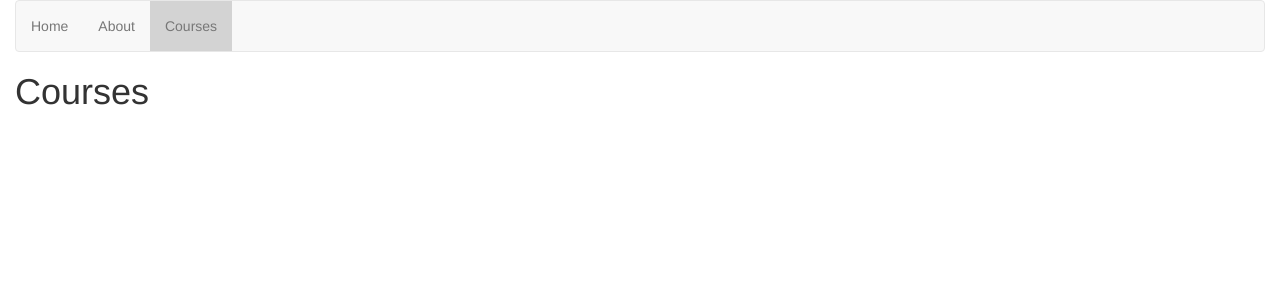
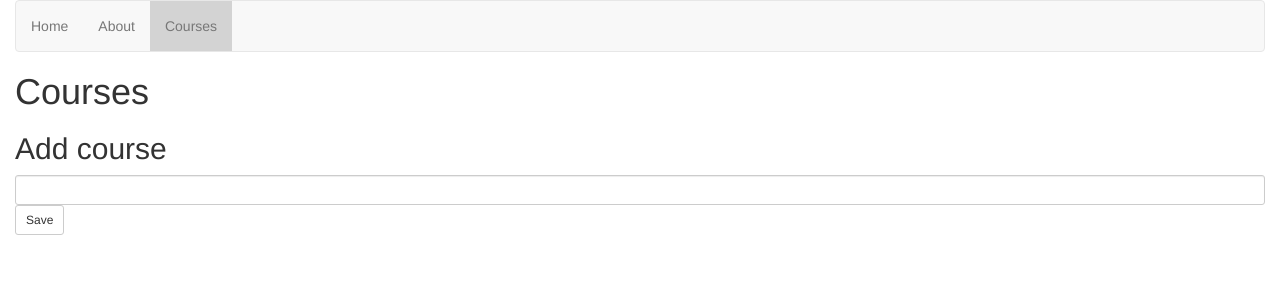
Before and after one commit to Ledragon/ps-react-redux, a React app: page /courses in a window 1280 px wide. Shown: the top 300 px of the page. Built offline with nearby package versions, Linux system fonts and the light colour scheme.

Commit message:
Courses form

```diff
--- a/src/components/course/CoursesPage.tsx
+++ b/src/components/course/CoursesPage.tsx
@@ -1,9 +1,51 @@
 import * as React from 'react';
-class CoursesPage extends React.Component {
+
+interface ICoursesPageState {
+    course: {
+        title: string;
+    }
+}
+
+
+class CoursesPage extends React.Component<any, ICoursesPageState> {
+    constructor(props: any, context: any) {
+        super(props, context);
+
+        this.state = {
+            course: {
+                title: ''
+            }
+        }
+
+        this.onTitleChange = this.onTitleChange.bind(this);
+        this.onClickSave = this.onClickSave.bind(this);
+    }
+
+    onTitleChange(event: React.FormEvent<HTMLInputElement>) {
+        const course = this.state.course;
+        course.title = event.currentTarget.value;
+        this.setState({ course: course });
+    }
+
+    onClickSave(event: React.FormEvent<HTMLButtonElement>) {
+        console.log('saving ', this.state.course.title);
+    }
+
+
     render(): false | JSX.Element {
         return (
             <div>
                 <h1>Courses</h1>
+                <h2>Add course</h2>
+                <div className="form-group">
+                    <input type="text"
+                        className="form-control input-sm"
+                        onChange={this.onTitleChange}
+                        value={this.state.course.title} />
+                    <button
+                        onClick={this.onClickSave}
+                        className="btn btn-default btn-sm">Save</button>
+                </div>
             </div>
         );
     }
```
